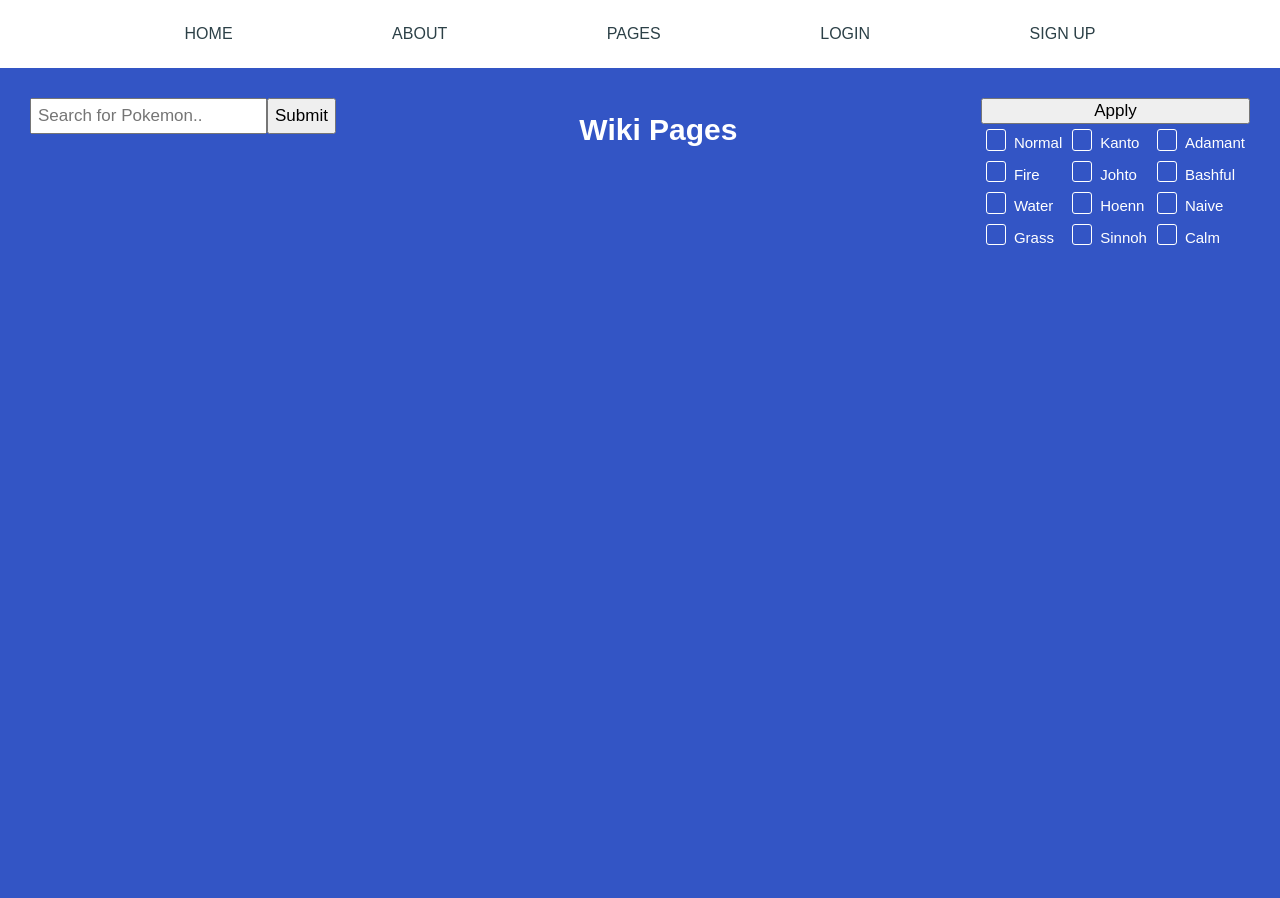
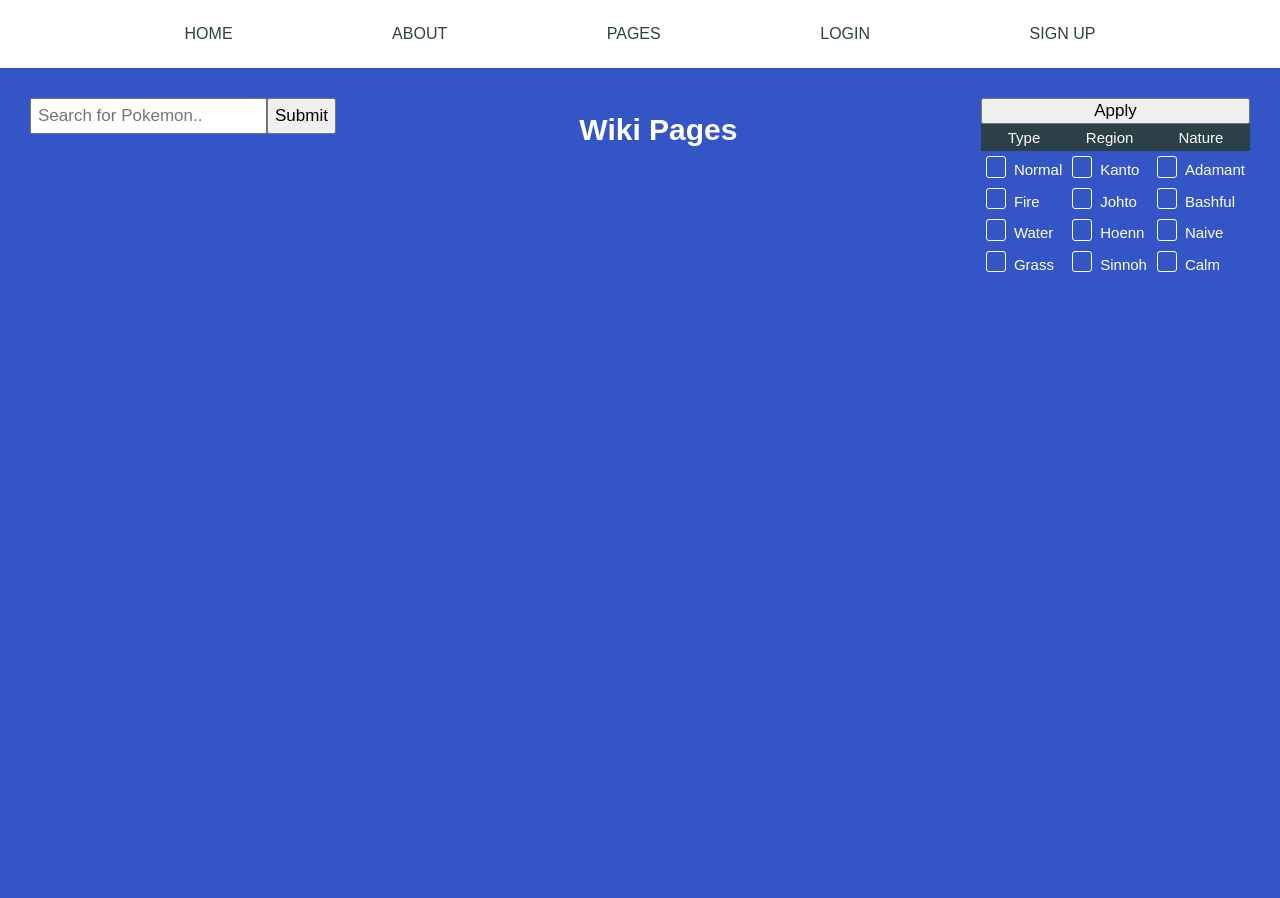
Before and after one commit to javidangarcia/pokemon-wiki, a Flask app: template flaskr/templates/pages.html in a window 1280 px wide. Run offline with Flask 2, Linux system fonts and the light colour scheme; the template is opened without the code that fills it, so the values that code supplies are empty; some web fonts are replaced.

Commit message:
added category names above filter options

```diff
--- a/flaskr/pages.py
+++ b/flaskr/pages.py
@@ -74,8 +74,9 @@ def make_endpoints(app):
     @app.route("/pages", methods=['GET', 'POST'])
     def pages():
         if request.method == "POST":
-            if "type" in request.form:
-                pages = backend.get_pages_using_filter(request.form.get("type"))
+            if "filter" in request.form:
+                filter = request.form["filter"]
+                pages = backend.get_pages_using_filter(filter)
                 return render_template('pages.html', pages=pages)
             # If the user searched for a page name in the search bar.
             elif "search" in request.form:
--- a/flaskr/static/main.css
+++ b/flaskr/static/main.css
@@ -433,6 +433,14 @@ input[type=checkbox]:checked:disabled + label:before {
     display: flex;
 }
 
+.filter-options p {
+    font-size: 15px;
+    text-align: center;
+    background-color: #2C4047;
+    margin: 0px;
+    padding: 5px;
+}
+
 .apply {
     font-size: 17px;
 }
--- a/flaskr/templates/pages.html
+++ b/flaskr/templates/pages.html
@@ -27,33 +27,36 @@ Wiki Pages
             <input class="apply" type="submit" value="Apply">
             <div class="filter-options">
                 <div>
-                    <input type="checkbox" name="type" id="normal" value="Normal">
+                    <p>Type</p>
+                    <input type="checkbox" name="filter" id="normal" value="Normal">
                     <label for="normal">Normal</label>
-                    <input type="checkbox" name="type" id="fire" value="Fire">
+                    <input type="checkbox" name="filter" id="fire" value="Fire">
                     <label for="fire">Fire</label>
-                    <input type="checkbox" name="type" id="water" value="Water">
+                    <input type="checkbox" name="filter" id="water" value="Water">
                     <label for="water">Water</label>
-                    <input type="checkbox" name="type" id="grass" value="Grass">
+                    <input type="checkbox" name="filter" id="grass" value="Grass">
                     <label for="grass">Grass</label>
                 </div>
                 <div>
-                    <input type="checkbox" name="type" id="kanto" value="Kanto">
+                    <p>Region</p>
+                    <input type="checkbox" name="filter" id="kanto" value="Kanto">
                     <label for="kanto">Kanto</label>
-                    <input type="checkbox" name="type" id="johto" value="Johto">
+                    <input type="checkbox" name="filter" id="johto" value="Johto">
                     <label for="johto">Johto</label>
-                    <input type="checkbox" name="type" id="hoenn" value="Hoenn">
+                    <input type="checkbox" name="filter" id="hoenn" value="Hoenn">
                     <label for="hoenn">Hoenn</label>
-                    <input type="checkbox" name="type" id="sinnoh" value="Sinnoh">
+                    <input type="checkbox" name="filter" id="sinnoh" value="Sinnoh">
                     <label for="sinnoh">Sinnoh</label>
                 </div>
                 <div>
-                    <input type="checkbox" name="type" id="adamant" value="Adamant">
+                    <p>Nature</p>
+                    <input type="checkbox" name="filter" id="adamant" value="Adamant">
                     <label for="adamant">Adamant</label>
-                    <input type="checkbox" name="type" id="bashful" value="Bashful">
+                    <input type="checkbox" name="filter" id="bashful" value="Bashful">
                     <label for="bashful">Bashful</label>
-                    <input type="checkbox" name="type" id="naive" value="Naive">
+                    <input type="checkbox" name="filter" id="naive" value="Naive">
                     <label for="naive">Naive</label>
-                    <input type="checkbox" name="type" id="calm" value="Calm">
+                    <input type="checkbox" name="filter" id="calm" value="Calm">
                     <label for="calm">Calm</label>
                 </div>
             </div>
```
